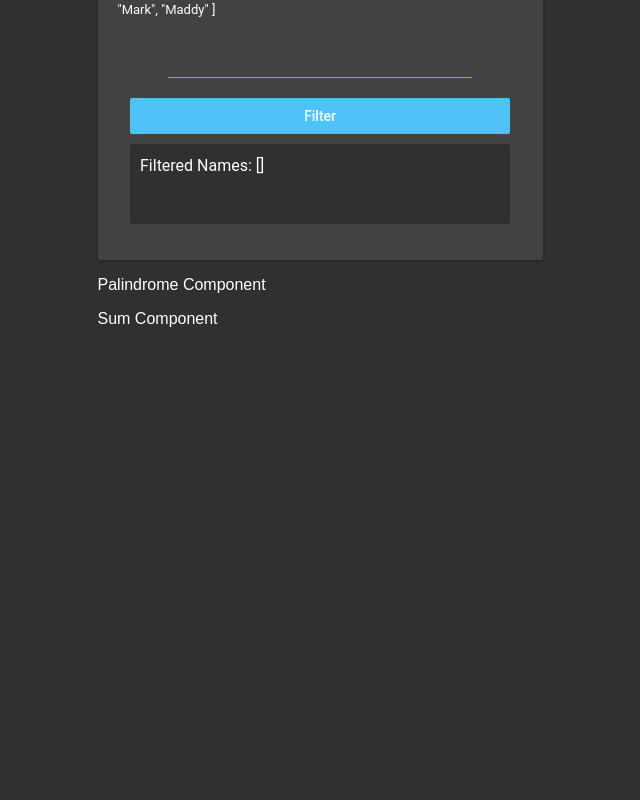
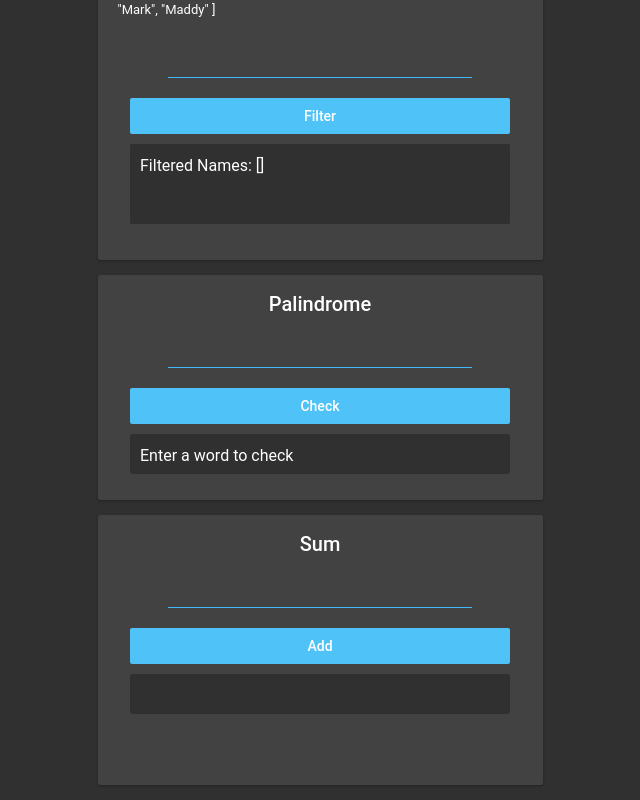
Before and after one commit to boomcamp/react-1, a React (Create React App) app: page / in a window 1280 px wide. Shown: the part 795-1595 px from the top of the page, without its empty margins (320-960 px from the left). Before the commit the page ends 1139 px from the top, so only its background shows below. Built offline with nearby package versions, Linux system fonts and the light colour scheme.

Commit message:
solved filterstrings component

```diff
--- a/src/components/Topics/FilterObject.js
+++ b/src/components/Topics/FilterObject.js
@@ -14,10 +14,8 @@ export default function FilterObject() {
             if (o[input]) {
                 return true;
             }
-
             return false;
         });
-
         setFilteredArray(filtered);
     }
 
@@ -31,7 +29,7 @@ export default function FilterObject() {
             <input
                 className="inputLine"
                 onChange={e => setUserInput(e.target.value)}
-      />
+            ></input>
             <button oncClick={() => filter(userInput)} className="confirmationButton">
                 Filter
       </button>
--- a/src/components/Topics/FilterString.js
+++ b/src/components/Topics/FilterString.js
@@ -27,8 +27,11 @@ export default function FilterString() {
             <input
                 className="inputLine"
                 onChange={e => setUserInput(e.target.value)}
-      />
-      <button onClick={filterNames} className="confirmationButton">
+            ></input>
+            <button
+                onClick={() => filterNames(userInput)}
+                className="confirmationButton"
+            >
                 Filter
       </button>
             <span className="resultsBox filterStringRB">
--- a/src/components/Topics/Palindrome.js
+++ b/src/components/Topics/Palindrome.js
@@ -1,5 +1,16 @@
-import React from "react";
+import React, { useState } from "react";
 
 export default function Palindrome() {
-  return <p>Palindrome Component</p>;
+    const [userInput, setUserInput] = useState("");
+    return (
+        <div className="puzzleBox palindromePB">
+            <h4>Palindrome</h4>
+            <input
+                className="inputLine"
+                onChange={e => setUserInput(e.target.value)}
+            ></input>
+            <button className="confirmationButton">Check</button>
+            <span className="resultsBox">Enter a word to check</span>
+        </div>
+    );
 }
--- a/src/components/Topics/Sum.js
+++ b/src/components/Topics/Sum.js
@@ -1,5 +1,26 @@
-import React from "react";
+import React, { useState } from "react";
 
 export default function Sum() {
-  return <p>Sum Component</p>;
+    const [userInput, setUserInput] = useState("");
+
+    function adding(a, b) {
+        let result;
+        if (String) {
+            return null;
+        }
+    }
+
+    return (
+        <div className="puzzleBox sumPB">
+            <h4>Sum</h4>
+            <input
+                className="inputLine"
+                onChange={e => setUserInput(e.target.value)}
+            ></input>
+            <button onClick={() => adding(userInput)} className="confirmationButton">
+                Add
+      </button>
+            <span className="resultsBox"></span>
+        </div>
+    );
 }
```
Also changed, not shown: src/components/Topics/EvenAndOdd.js (indentation only). Lines whose indentation alone changed are shown as unchanged.
